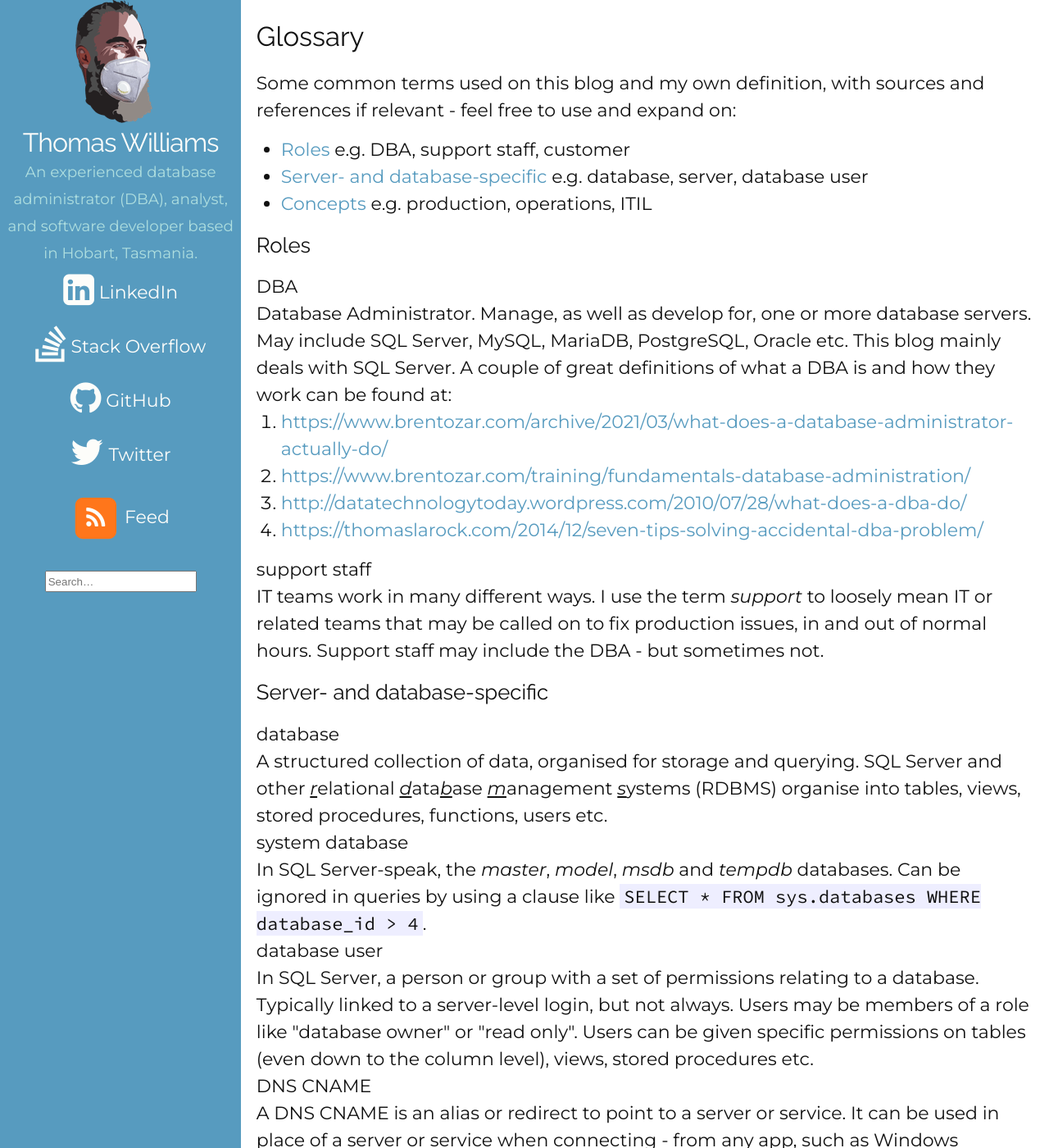
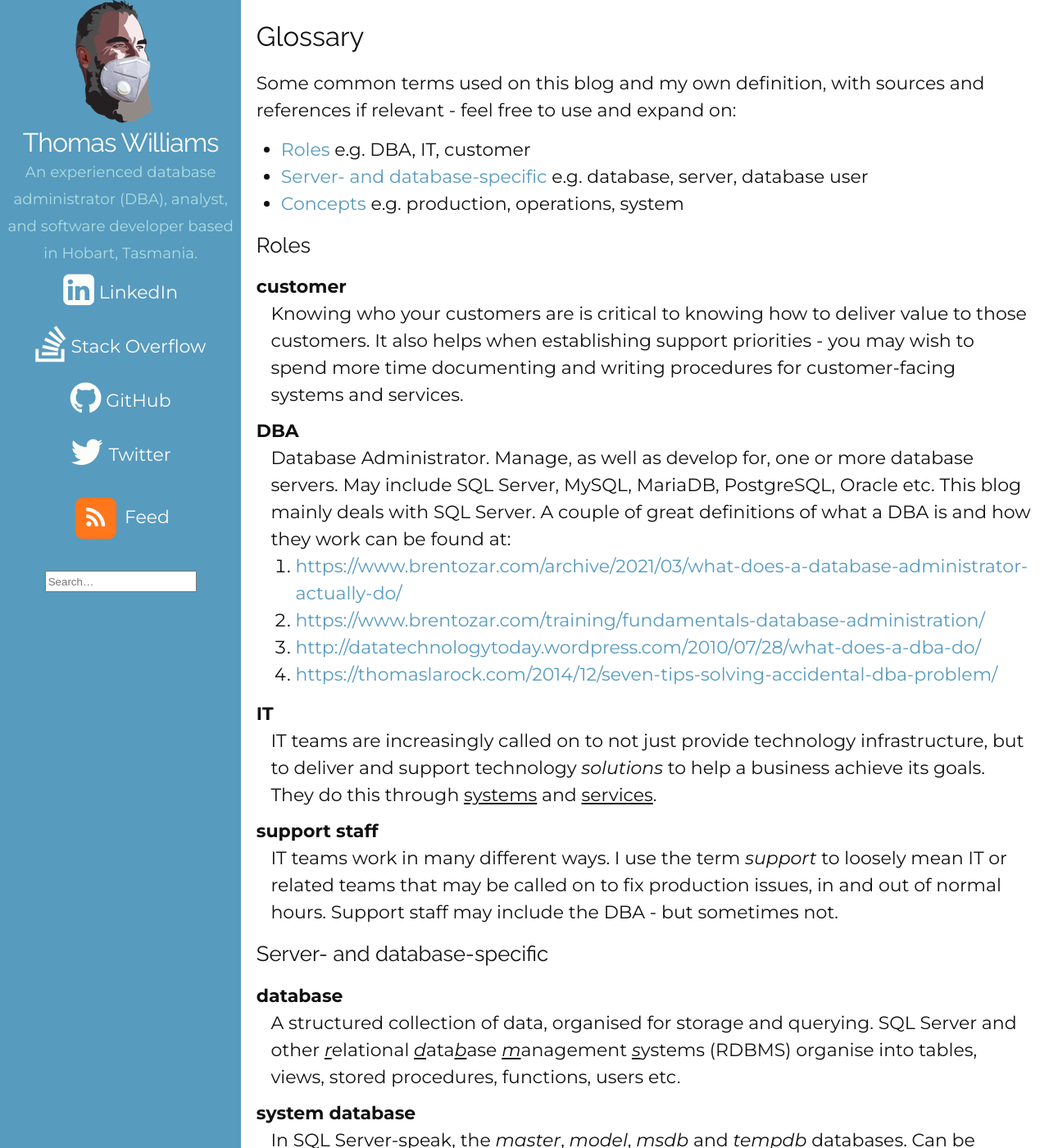
Before and after one commit to thomasswilliams/thomasswilliams.github.io, a Jekyll site: the page built from glossary.html, in a window 1280 px wide and 1400 px high. Shown: the whole window at 82% size. Built offline with Jekyll 4.4.1, drawn with Linux system fonts in a browser that asks for light colours; nearby versions of some CDN libraries; some of the changed text lies outside the part shown.

Commit message:
Update glossary

```diff
--- a/glossary.html
+++ b/glossary.html
@@ -9,14 +9,21 @@ title: Glossary
   relevant - feel free to use and expand on:
 </p>
 <ul>
-  <li><a href="#roles">Roles</a> e.g. DBA, support staff, customer</li>
+  <li><a href="#roles">Roles</a> e.g. DBA, IT, customer</li>
   <li><a href="#database">Server- and database-specific</a> e.g. database, server, database user</li>
-  <li><a href="#concepts">Concepts</a> e.g. production, operations, ITIL</li>
+  <li><a href="#concepts">Concepts</a> e.g. production, operations, system</li>
 </ul>
 
 <a name="roles" id="roles"></a>
 <h3>Roles</h3>
 <dl>
+  <dt>customer</dt>
+  <dd>
+    Knowing who your customers are is critical to knowing how to deliver value
+    to those customers. It also helps when establishing support priorities - you
+    may wish to spend more time documenting and writing procedures for customer-facing
+    systems and services.
+  </dd>
   <dt>DBA</dt>
   <dd>
     Database Administrator. Manage, as well as develop for, one or more database
@@ -49,6 +56,12 @@ title: Glossary
         >
       </li>
     </ol>
+  </dd>
+  <dt>IT</dt>
+  <dd>
+    IT teams are increasingly called on to not just provide technology infrastructure, but
+    to deliver and support technology <em>solutions</em> to help a business achieve its goals.
+    They do this through <u>systems</u> and <u>services</u>.
   </dd>
   <dt>support staff</dt>
   <dd>
@@ -102,8 +115,9 @@ title: Glossary
 <dl>
   <dt>operations, operational</dt>
   <dd>
-    Day-to-day, normal, "keep the lights on"-type work to support "the
-    business". As distinct from longer-term tactical and strategic work.
+    Day-to-day, normal, "business as usual" (BAU), "keep the lights on"-type
+    work to support "the business". As distinct from longer-term tactical and
+    strategic work.
   </dd>
   <dt>issue</dt>
   <dd>
@@ -113,7 +127,7 @@ title: Glossary
   </dd>
   <dt>production</dt>
   <dd>
-    A "live" environment, consisting of networks, servers, applications,
+    A "live" environment, consisting of systems, services, networks, servers,
     authentication services etc. And databases. The opposite of
     <u>non-production</u>.
   </dd>
@@ -123,4 +137,25 @@ title: Glossary
     "development", "staging", "user acceptance" etc. The opposite of
     <u>production</u>.
   </dd>
+  <dt>system</dt>
+  <dd>
+    Software/application (which may include related hardware and other
+    infrastructure), supported by IT teams, used by customers (internal
+    and/or external). For instance, SQL Server, MS Access, Skype, Visual
+    Studio, Confluence, Zendesk are all examples of systems. Ties in with
+    ITIL "services", TOGAF (see <a href="https://www.opengroup.org/togaf">
+    https://www.opengroup.org/togaf</a>) and other concepts like Wardley
+    maps (see <a href="https://learnwardleymapping.com/">https://learnwardleymapping.com/</a>).
+  </dd>
 </dl>
+
+<!-- page-specific styles -->
+<style>
+  dt {
+    font-weight: bold;
+    margin-top: 0.5em;
+  }
+  dd {
+    margin-left: 0.8em;
+  }
+</style>
```
